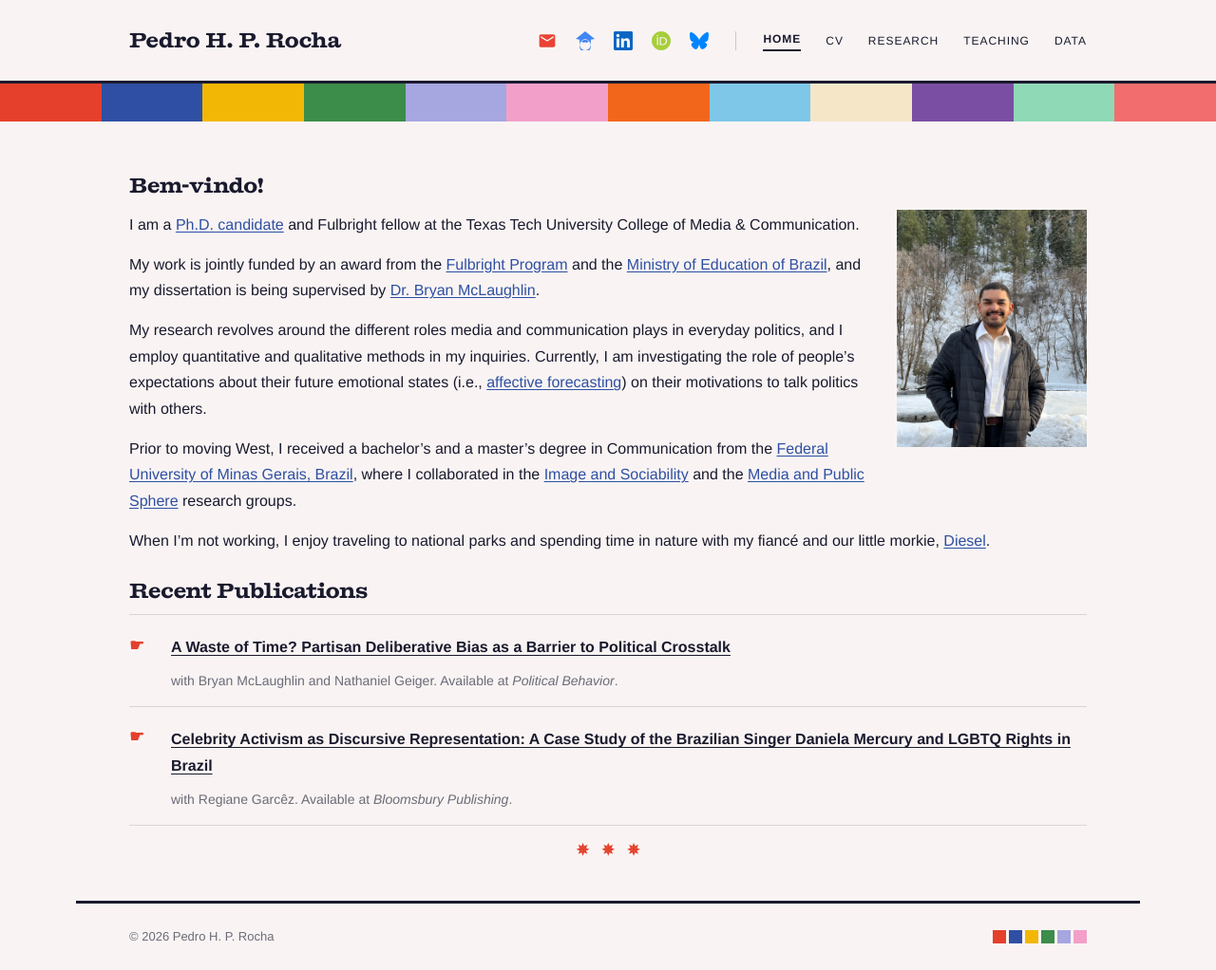
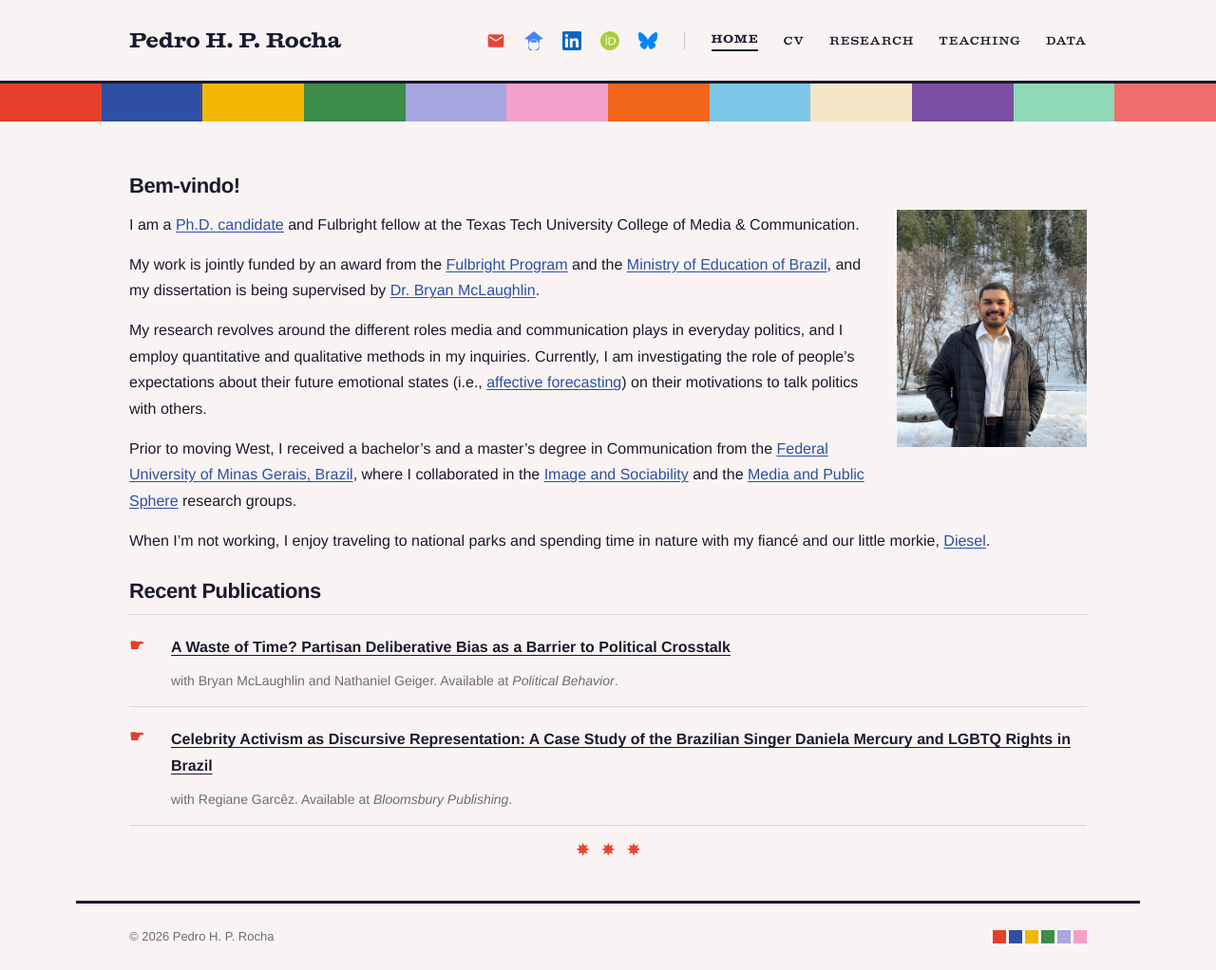
Before and after one commit to pedrohprocha/pedrohprocha.github.io, a Jekyll site: the page built from index.md, in a window 1280 px wide. Shown: the whole page at 95% size. Built offline with Jekyll 4.4.1, drawn with Linux system fonts in a browser that asks for light colours.

Commit message:
Use Diplomat only for site name and menu; Helvetica everywhere else
Co-Authored-By: Claude Opus 5.5 <noreply@anthropic.com>

```diff
--- a/assets/css/identity.css
+++ b/assets/css/identity.css
@@ -7,7 +7,7 @@
 
 :root {
   /* type */
-  --font-serif: 'Diplomat', Georgia, 'Times New Roman', serif;   /* headings, mark — licensed font, see README */
+  --font-serif: 'Helvetica Neue', Helvetica, Arial, sans-serif;   /* headings, mark — licensed font, see README */
   --font-sans: 'Helvetica Neue', Helvetica, Arial, sans-serif;        /* body, nav, citations */
 
   /* ink */
--- a/assets/css/main.css
+++ b/assets/css/main.css
@@ -68,7 +68,8 @@
     --t11: #8FD9B6;
     --t12: #F26D6D;
 
-    --font-head: "Diplomat", Georgia, "Times New Roman", serif;
+    --font-brand: "Diplomat", Georgia, "Times New Roman", serif;
+    --font-head: "Helvetica Neue", Helvetica, Arial, sans-serif;
     --font-body: "Helvetica Neue", Helvetica, Arial, sans-serif;
 
     --rule-heavy: 3px solid var(--ink);
@@ -133,7 +134,7 @@ p { margin-bottom: 1rem; }
 }
 
 .site-name {
-    font-family: var(--font-head);
+    font-family: var(--font-brand);
     font-weight: 700;
     font-size: 1.375rem;
     letter-spacing: -0.015em;
@@ -180,7 +181,7 @@ p { margin-bottom: 1rem; }
     gap: 1.625rem;
 }
 .site-nav a {
-    font-family: var(--font-body);
+    font-family: var(--font-brand);
     font-size: 0.75rem;
     font-weight: 500;
     letter-spacing: 0.08em;
@@ -349,7 +350,7 @@ p { margin-bottom: 1rem; }
     padding: 3rem var(--h-pad) 4rem;
 }
 
-/* Page title: Diplomat Bold — largest, heaviest weight in the system */
+/* Page title: Helvetica Neue Bold — largest, heaviest weight in the system */
 .page-title {
     font-family: var(--font-head);
     font-weight: 700;
@@ -364,7 +365,7 @@ p { margin-bottom: 1rem; }
 
 /* ── Content headings ──────────────────────────────────────────────── */
 
-/* h1: Diplomat Bold — section-level divider within long pages */
+/* h1: Helvetica Neue Bold — section-level divider within long pages */
 .site-main h1 {
     font-family: var(--font-head);
     font-weight: 700;
@@ -378,7 +379,7 @@ p { margin-bottom: 1rem; }
 }
 .site-main h1:first-child { margin-top: 0; padding-top: 0; border-top: none; }
 
-/* h2: Diplomat Bold — subsection head, border below */
+/* h2: Helvetica Neue Bold — subsection head, border below */
 .site-main h2 {
     font-family: var(--font-head);
     font-weight: 600;
```
